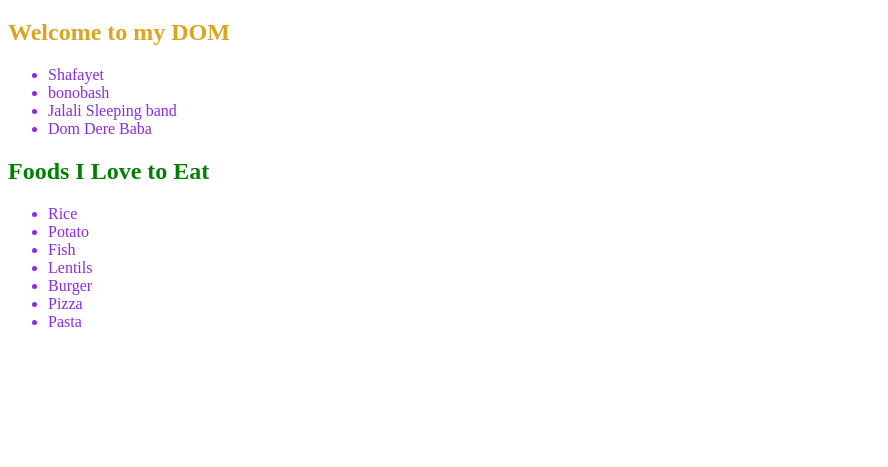
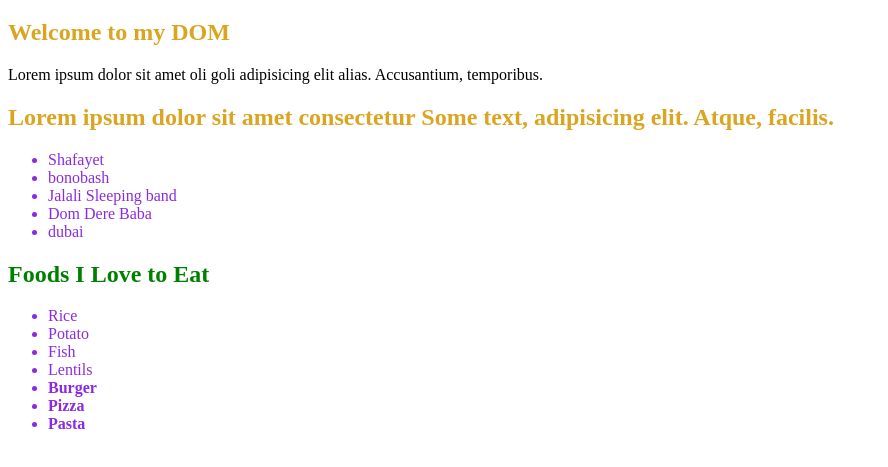
Before and after one commit to shafrinahamed0007/M22_DOM, a plain HTML site: page index.html in a window 1280 px wide. Shown: the part 61-528 px from the top of the page, without its empty margins (0-888 px from the left). Drawn offline with Linux system fonts and the light colour scheme.

Commit message:
Travesing DOM - GetTraversing dom - getElementByQuerySelector, querySelectorAll

```diff
--- a/index.html
+++ b/index.html
@@ -12,6 +12,10 @@
         #food-title{
             color: green;
         }
+
+        .food .foreign{
+            font-weight: 700;
+        }
     </style>
 
     <link rel="stylesheet" href="./styles/style.css">
@@ -22,16 +26,19 @@
         <h1>This is my header no banner</h1>
     </header>
     <main>
-        <section>
+        <section id="old-dhaka" class="songs">
             <h1>Welcome to my DOM</h1>
+            <p>Lorem ipsum dolor sit amet <span> oli goli</span> adipisicing elit <span>alias</span>. Accusantium, temporibus.</p>
+            <h1>Lorem ipsum dolor sit amet consectetur <span>Some text</span>, adipisicing elit. Atque, facilis.</h1>
             <ul>
                 <li>Shafayet</li>
                 <li>bonobash</li>
                 <li id="band">Jalali set</li>
                 <li>Dom Dere Baba</li>
+                <li class="international">dubai</li>
             </ul>
         </section>
-        <section>
+        <section class="food">
             <h1 id="food-title">Food I Love</h1>
             <ul>
                 <li>Rice</li>
@@ -90,6 +97,12 @@
             console.log(element.innerText)
         }
 
+        // query selector all
+        const spanElements = document.querySelectorAll("#old-dhaka p span");
+        for(const span of spanElements){
+            console.log(span.innerText);
+        }
+
 
     </script>
     <script src="./js/hello.js"></script>
```
